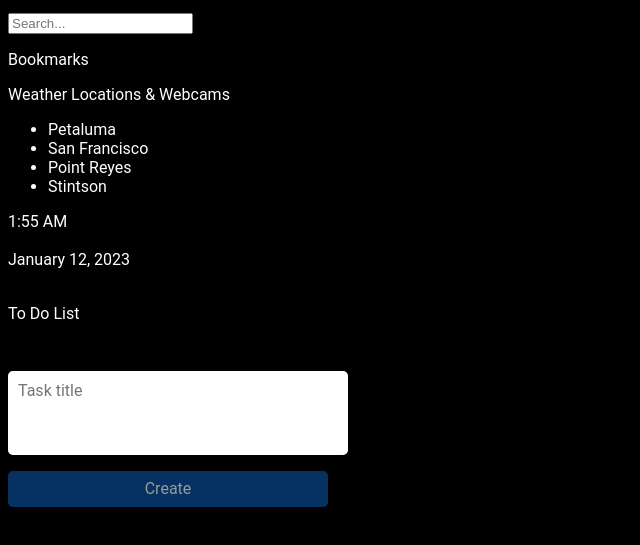
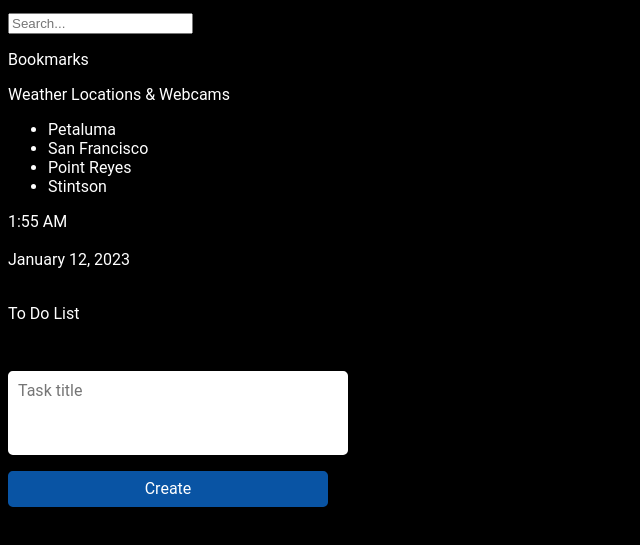
Before and after one commit to CrankyHippo/start-page, a plain HTML site: page index.html in a window 1280 px wide. Shown: the part 103-648 px from the top of the page, without its empty margins (0-640 px from the left). Drawn offline with Linux system fonts and the light colour scheme; no server answers.

Commit message:
opacity comment

```diff
--- a/style.css
+++ b/style.css
@@ -28,9 +28,9 @@ body {
   appearance: none;
 }
 
-.btn:disabled {
+/* .btn:disabled {
   opacity: 0.6;
-}
+} */
 
 .btn--red {
   color: #b7043d;
```
